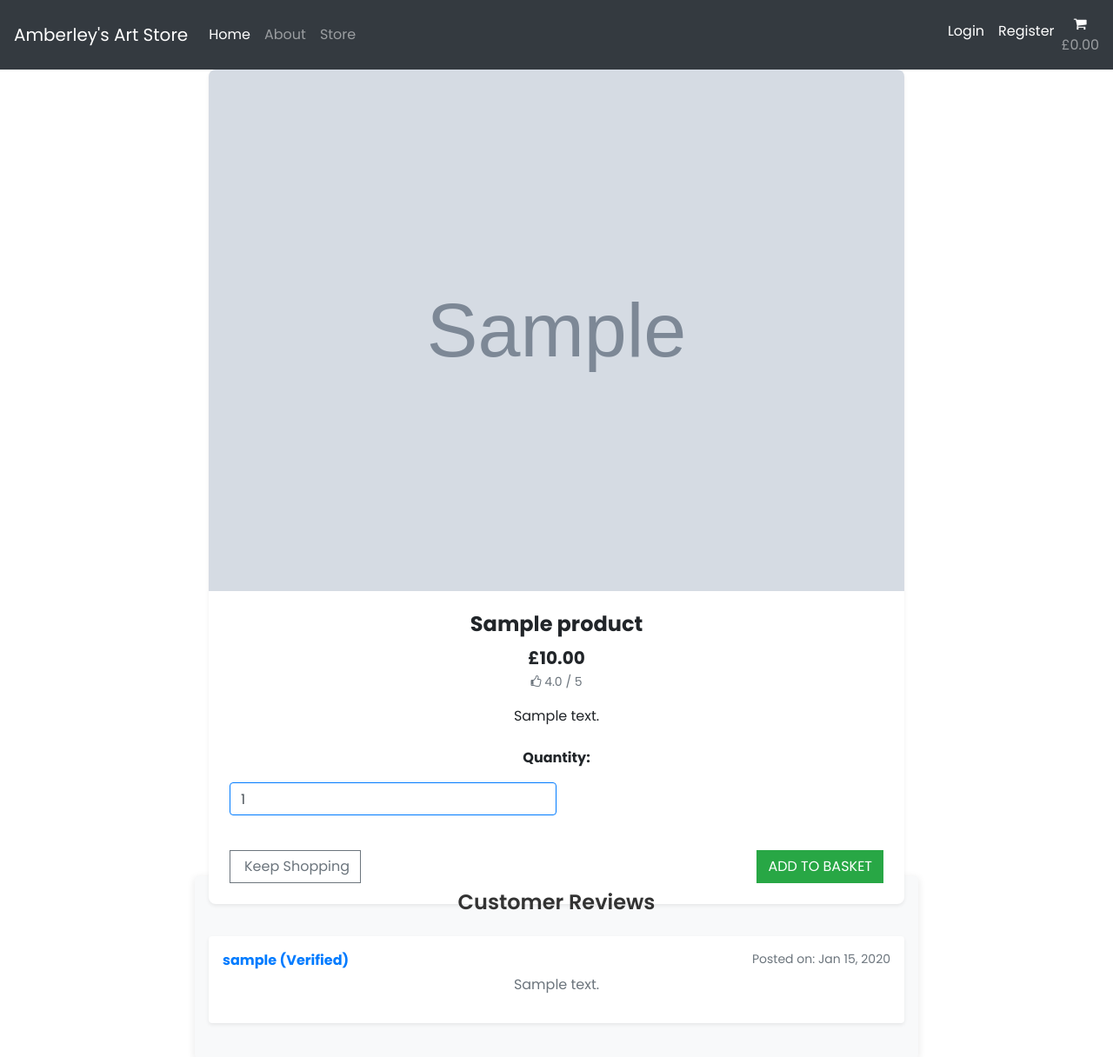
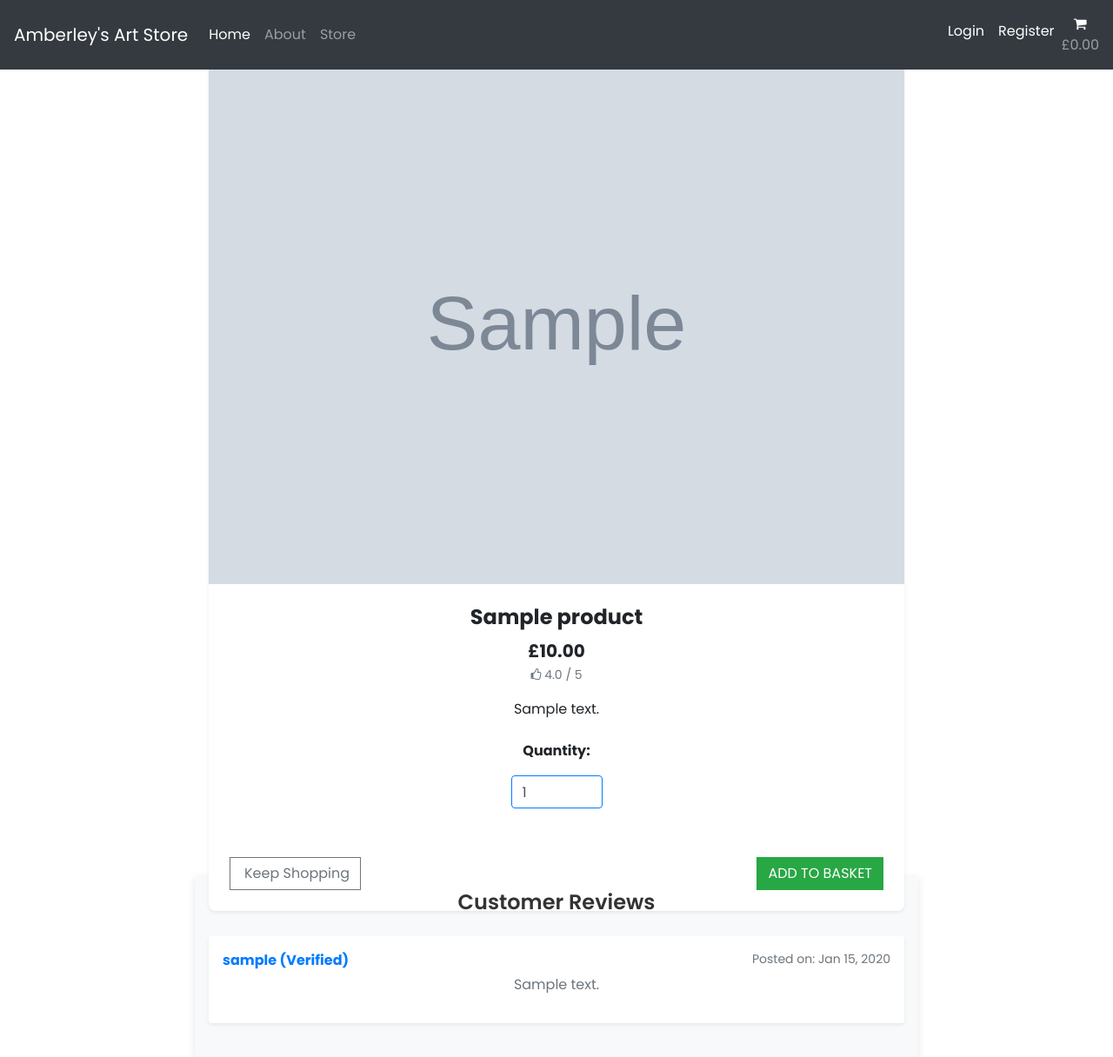
Before and after one commit to darrenrob25/AmberleyArtStore, a Django app: page /products/1/ in a window 1280 px wide. Shown: the top 1216 px of the page at 87% size. Run offline with Django 3.2, Linux system fonts and the light colour scheme; tables that the repository leaves empty hold one stand-in row (values such as "Sample post"); grey boxes marked "Sample" are stand-in pictures; parts of the project's set-up code (start-up, migrations or seed data) failed here and were passed over.

Commit message:
Add: Styling to product page

```diff
--- a/products/templates/products/product_detail.html
+++ b/products/templates/products/product_detail.html
@@ -29,11 +29,14 @@
                 <div class="form-row mt-4">
                     <div class="col-12">
                         <p><strong>Quantity:</strong></p>
-                        <div class="form-group w-50">
-                            <div class="input-group">
-                                <input
-                                    class="form-control qty_input border-primary" type="number" name="quantity"
-                                    value="1" min="1" max="99" data-item_id="{{ product.id }}" id="id_qty_{{ product.id }}">
+                        <div class="form-group w-100">
+                            <div class="d-flex justify-content-center input-group">
+                                <div class="form-group w-20">
+                                    <label for="id_qty_{{ product.id }}" class="d-none">Quantity:</label>
+                                    <input
+                                        class="form-control qty_input border-primary" type="number" name="quantity"
+                                        value="1" min="1" max="99" data-item_id="{{ product.id }}" id="id_qty_{{ product.id }}">
+                                </div>
                             </div>
                         </div>
                     </div>
```
